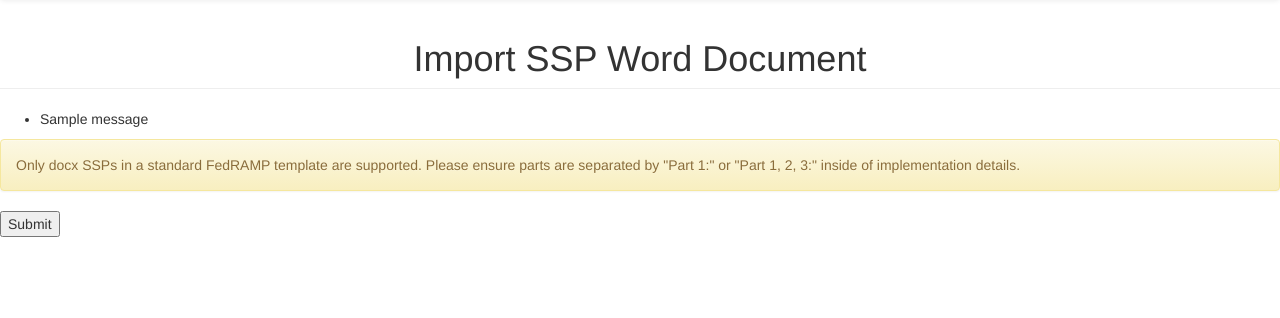
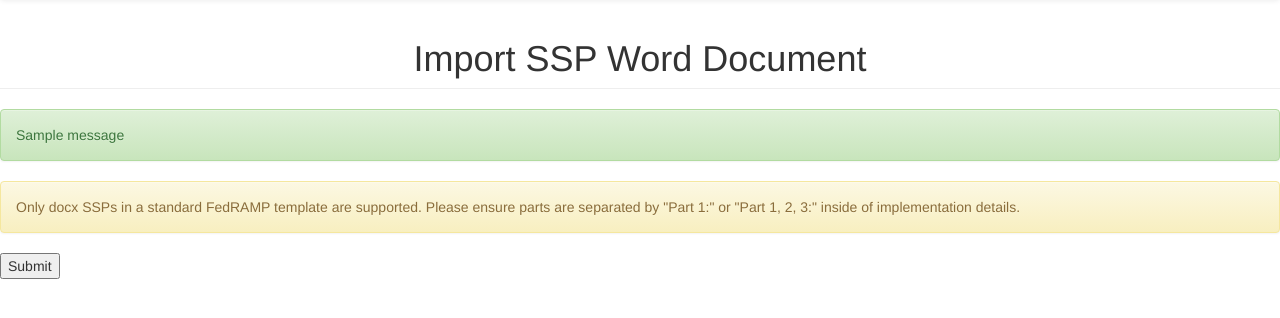
Before and after one commit to brasky/securityplanmanager, a Django app: template templates/import-ssp.html in a window 1280 px wide. Shown: the part 52-370 px from the top of the page. Run offline with Django 3.2, Linux system fonts and the light colour scheme; the template is opened without the code that fills it, so the values that code supplies are empty; tables that the repository leaves empty hold one stand-in row (values such as "Sample post"); one stand-in notice (Sample message) is shown; some libraries are stand-ins or nearby versions.

Commit message:
new alert style

```diff
--- a/templates/import-ssp.html
+++ b/templates/import-ssp.html
@@ -8,11 +8,11 @@
 <h1 class="page-header text-center">Import SSP Word Document</h1>
 
 {% if messages %}
-<ul class="messages">
-    {% for message in messages %}
-    <li{% if message.tags %} class="{{ message.tags }}"{% endif %}>{{ message }}</li>
-    {% endfor %}
-</ul>
+{% for message in messages %}
+<div class="alert alert-success" role="alert">
+{{ message }}
+</div>
+{% endfor %}
 {% endif %}
 <div class="alert alert-warning" role="alert">
     Only docx SSPs in a standard FedRAMP template are supported.
```
